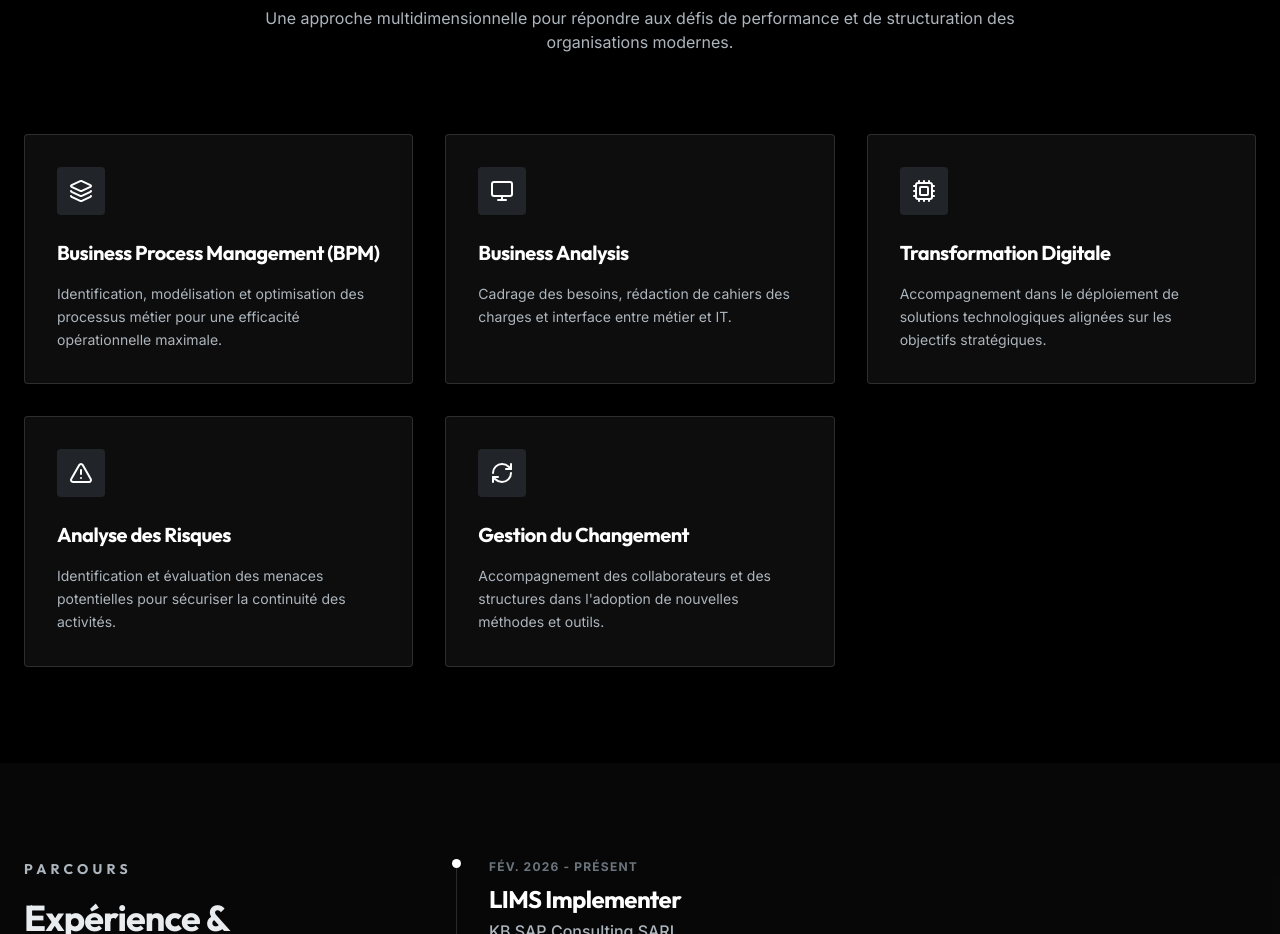
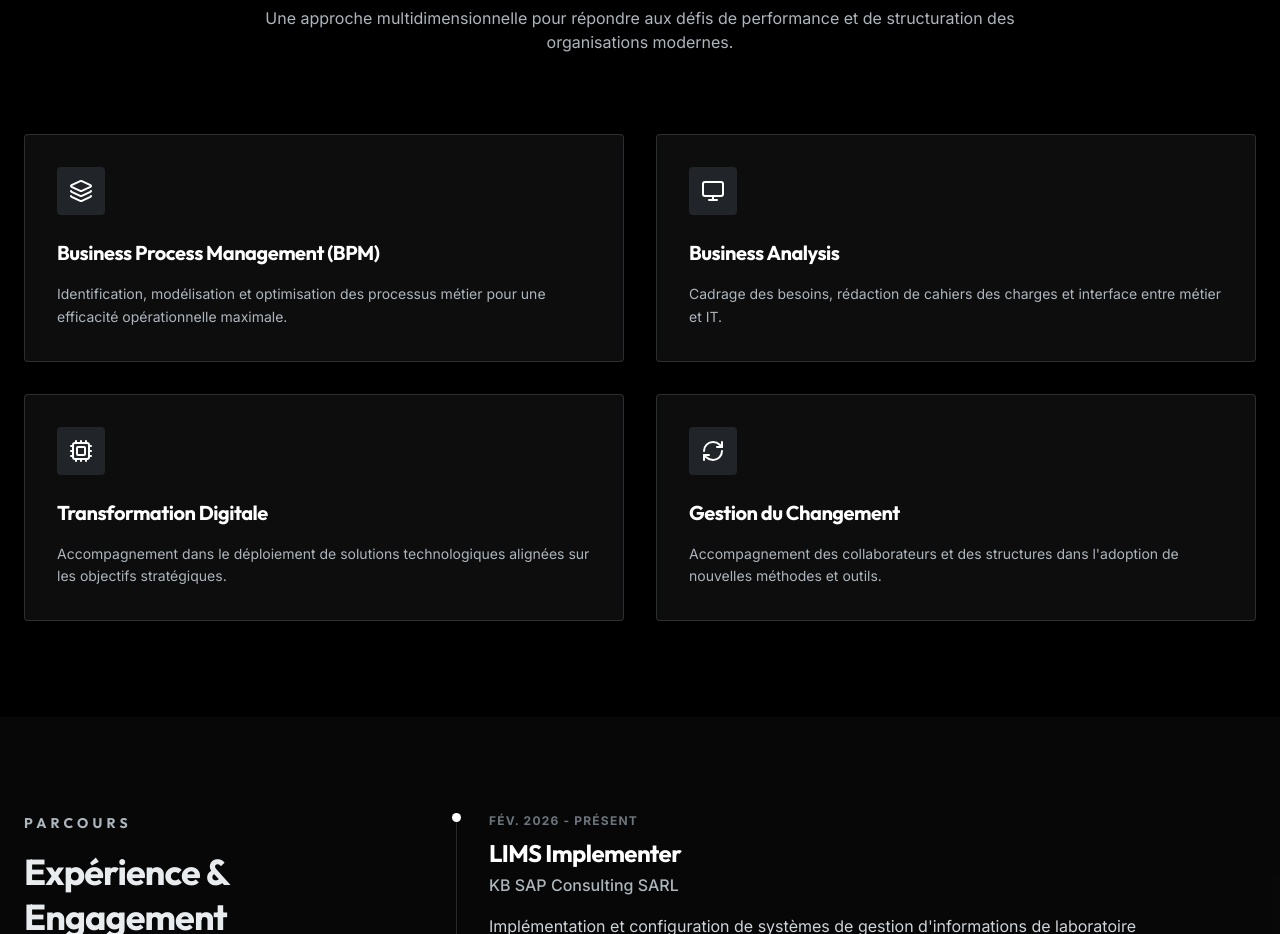
Before and after one commit to devandfree/emane, a React (Vite) app: page / in a window 1280 px wide. Shown: the part 1920-2854 px from the top of the page. Built offline with nearby package versions, Linux system fonts and the light colour scheme.

Commit message:
feat: Remove risk analysis skill and adjust grid layout
Removes the "Analyse des Risques" skill from the portfolio and adjusts the grid layout for skills to use two columns on medium screens instead of three, improving visual presentation.

```diff
--- a/src/App.tsx
+++ b/src/App.tsx
@@ -322,11 +322,6 @@
       icon: <Cpu className="text-white" size={24} />,
     },
     {
-      title: "Analyse des Risques",
-      description: "Identification et évaluation des menaces potentielles pour sécuriser la continuité des activités.",
-      icon: <AlertTriangle className="text-white" size={24} />,
-    },
-    {
       title: "Gestion du Changement",
       description: "Accompagnement des collaborateurs et des structures dans l'adoption de nouvelles méthodes et outils.",
       icon: <RefreshCw className="text-white" size={24} />,
@@ -344,7 +339,7 @@
           </p>
         </div>
 
-        <div className="grid grid-cols-1 md:grid-cols-2 lg:grid-cols-3 gap-8">
+        <div className="grid grid-cols-1 md:grid-cols-2 gap-8">
           {skills.map((skill, i) => (
             <motion.div
               key={skill.title}
```
